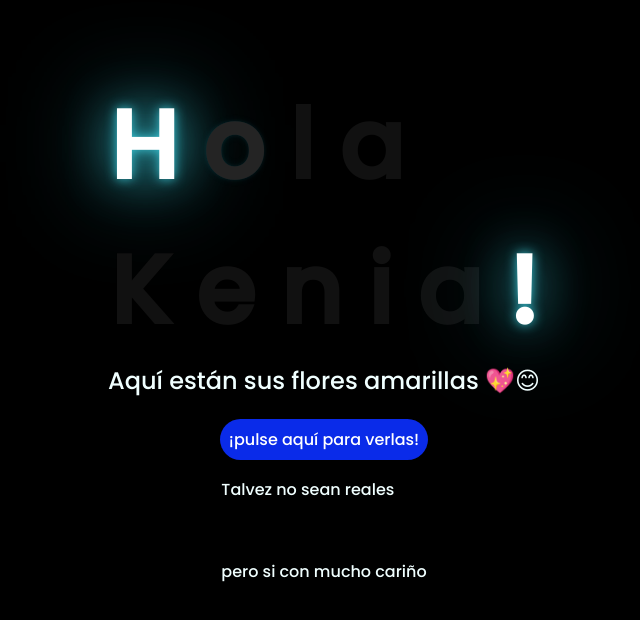
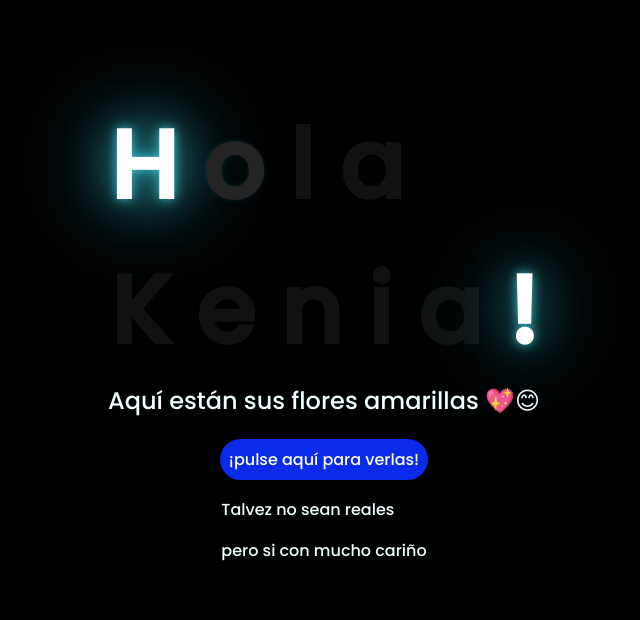
Before and after one commit to OsmanRizo/FLORAMARILLA, a plain HTML site: page index.html in a window 1280 px wide. Shown: the whole page, without its empty margins (324-964 px from the left). Drawn offline with Linux system fonts and the light colour scheme.

Commit message:
Update index.html

```diff
--- a/index.html
+++ b/index.html
@@ -34,7 +34,7 @@
 
     <!-- Créditos -->
     <div class="credits">
-        <p> Talvez no sean reales</p> <br>
+        <p> Talvez no sean reales</p>
         <p> pero si con mucho cariño</p>
     </div>
 </body>
```
